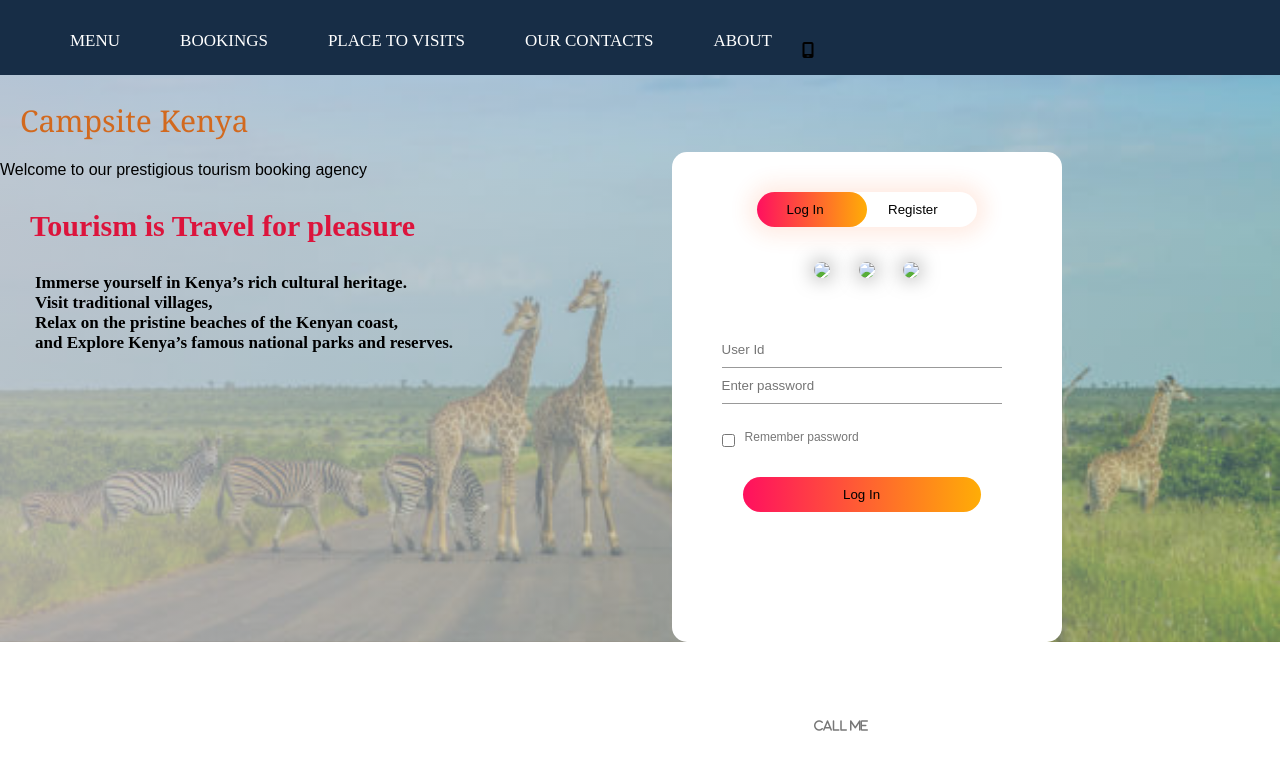
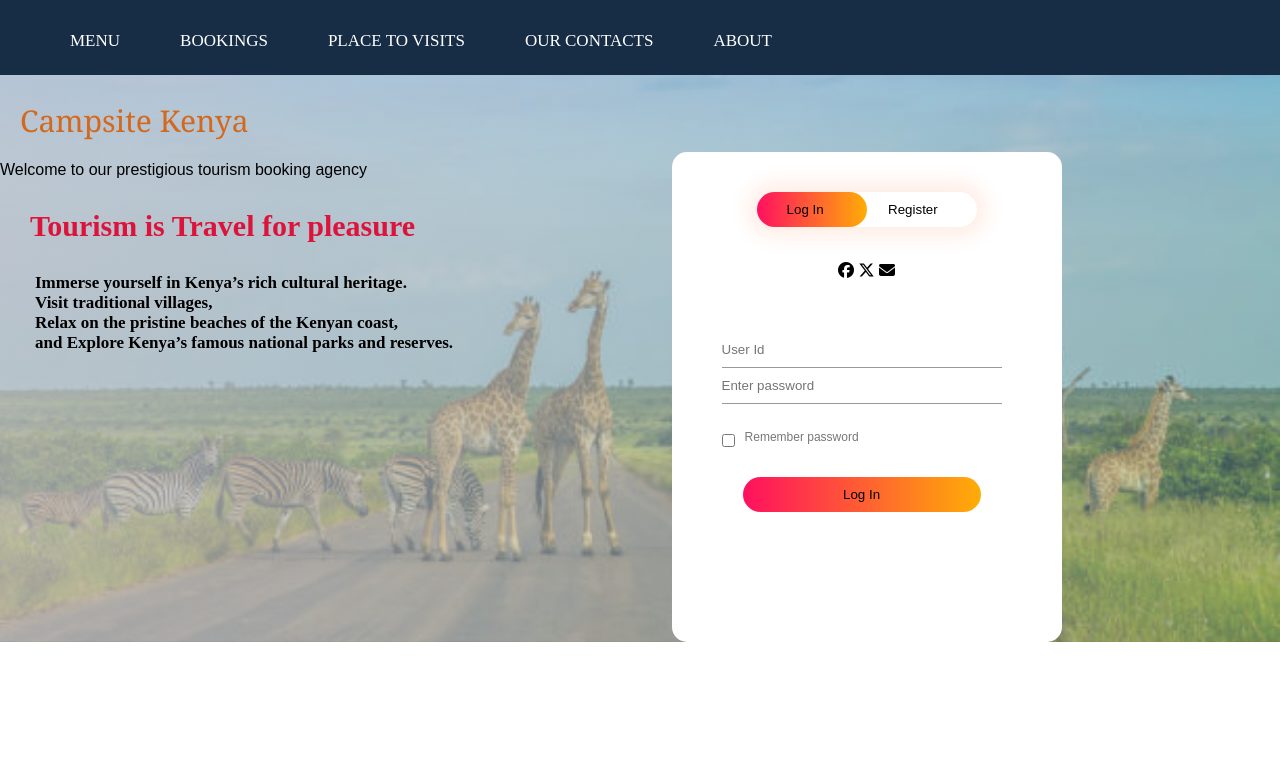
Before and after one commit to Majok-Bol/school-project, a plain HTML site: page index.html in a window 1280 px wide. Drawn offline with Linux system fonts and the light colour scheme.

Commit message:
added social media image icons

```diff
--- a/index.html
+++ b/index.html
@@ -20,9 +20,6 @@
                 <li><a href="contact.html">OUR CONTACTS</a></li>
                 <li><a href="about.html">ABOUT</a></li>
             </ul>
-            <div class="icon-list">
-                <i class="fa-solid fa-mobile-screen mobile-icon"><span>Call me</span></i>
-            </div>
         </div>
         <div class="quote">
             <h1 class="h1">Campsite Kenya </h1>
@@ -41,9 +38,11 @@
             </div>
             <!--social media icons-->
             <div class="social-icons">
-                <img src="fb.png">
-                <img src="tw.png">
-                <img src="gp.png">
+                <i class="fa-brands fa-facebook"></i>
+                <i class="fa-brands fa-x-twitter"></i>
+                <i class="fas fa-envelope"></i>
+
+
             </div>
             <!--Emails and personal detials-->
             <form id="login" class="input-group">
```
Also changed, not shown: contact.html (+2 -1 lines), places.html (+2 -0 lines), images/pic6.jpg (added).
